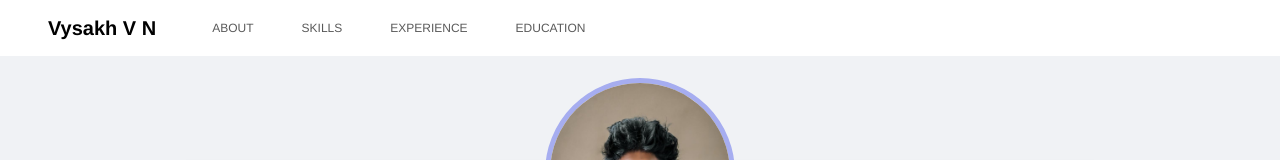
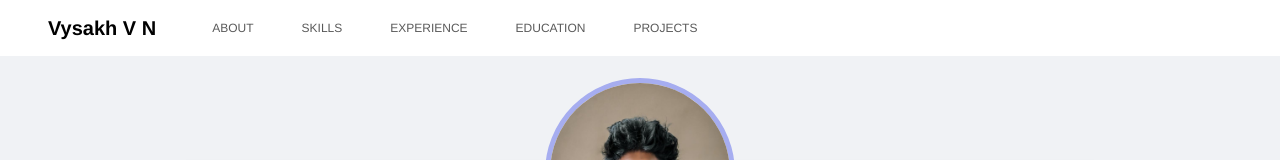
Before and after one commit to Vysakh-vn/portfolio-site, a Vue app: page / in a window 1280 px wide. Shown: the top 160 px of the page. Built offline with nearby package versions, Linux system fonts and the light colour scheme.

Commit message:
Added projects menu in nav bar

```diff
--- a/src/components/NavBar.vue
+++ b/src/components/NavBar.vue
@@ -18,10 +18,10 @@
       <li class="nav-item">
         <a @click="scrollToSection('education')" class="nav-link">EDUCATION</a>
       </li>
+      <li class="nav-item">
+        <a @click="scrollToSection('projects')" class="nav-link" href="#">PROJECTS</a>
+      </li>
       <!-- <li class="nav-item">
-        <a class="nav-link" href="#">PROJECTS</a>
-      </li>
-      <li class="nav-item">
         <a class="nav-link" href="#">CONTACT</a>
       </li> -->
     </ul>
--- a/src/components/ProjectsSection.vue
+++ b/src/components/ProjectsSection.vue
@@ -1,5 +1,5 @@
 <template>
-    <div class="d-flex justify-content-center" id="education">
+    <div class="d-flex justify-content-center" id="projects">
         <h3 class="skills-heading mb-4">PROJECTS</h3>
     </div>
     <div class="projects-section d-flex justify-content-center">
```
